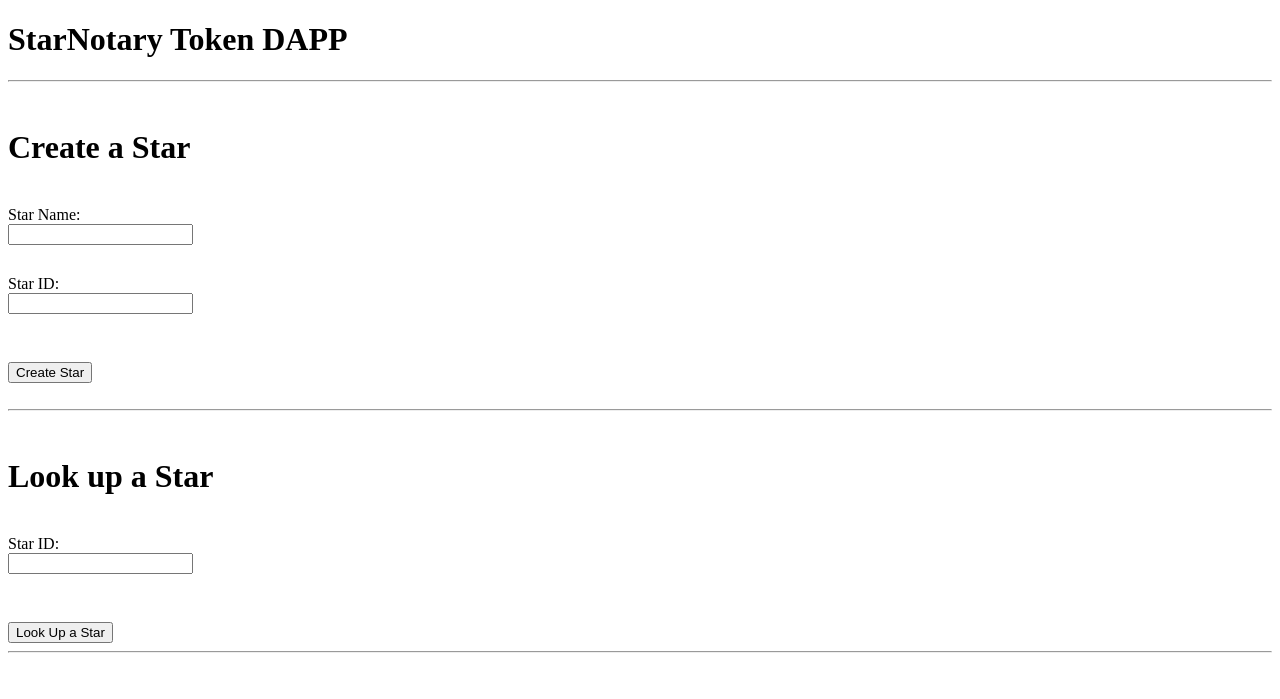
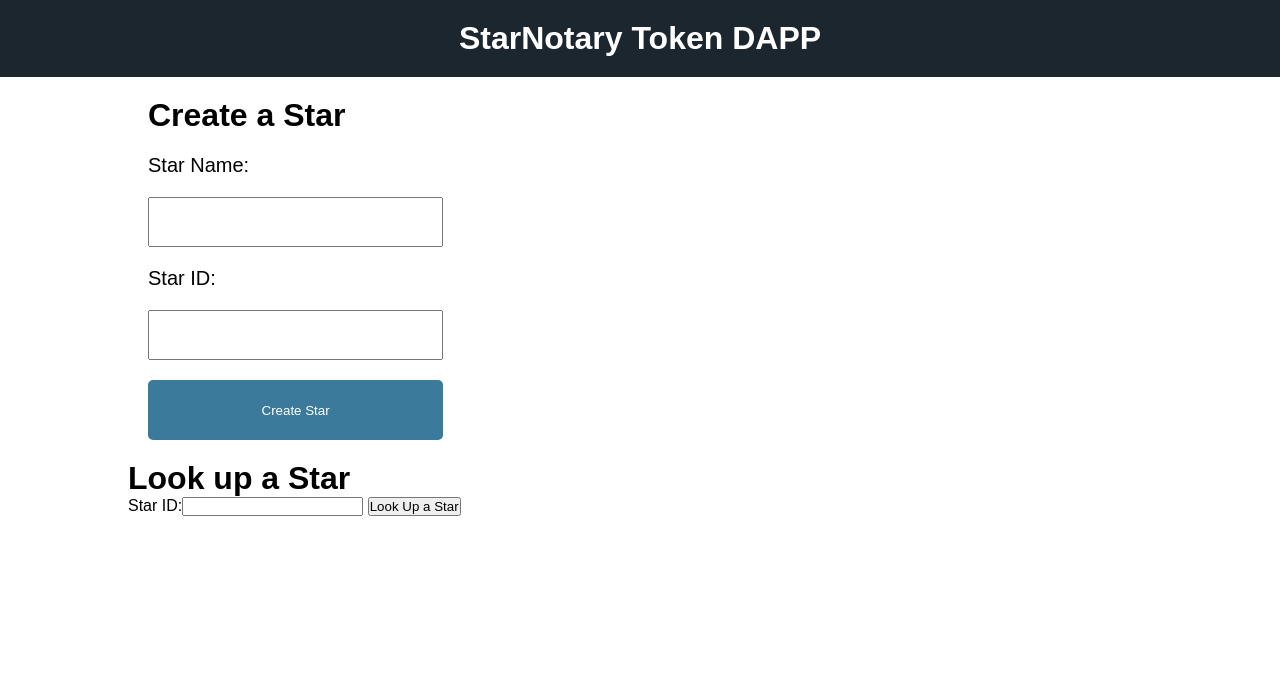
Before and after one commit to AntonioSalazar/starNotary_ERC721, a website built with webpack: page app/src/index.html in a window 1280 px wide. Built offline with nearby package versions, Linux system fonts and the light colour scheme; what web3 would draw is missing.

Commit message:
added styles to the front end

```diff
--- a/app/package.json
+++ b/app/package.json
@@ -9,6 +9,7 @@
   },
   "devDependencies": {
     "copy-webpack-plugin": "^5.0.5",
+    "css-loader": "^5.1.1",
     "webpack": "^4.41.2",
     "webpack-cli": "^3.3.10",
     "webpack-dev-server": "^3.9.0"
--- a/app/src/index.html
+++ b/app/src/index.html
@@ -1,36 +1,106 @@
 <!DOCTYPE html>
-<html>
+<html lang="en">
+  <meta charset="UTF-8">
+  <meta name="viewport" content="width=device-width, initial-scale=1.0">
+  <meta http-equiv="X-UA-Compatible" content="ie=edge">
   <head>
     <title>StarNotary DApp</title>
   </head>
   <style>
-    input {
-      display: block;
-      margin-bottom: 12px;
+    * {
+      margin: 0;
+      padding: 0;
+      box-sizing: border-box;
+      -webkit-box-sizing: border-box;
+      -moz-box-sizing: border-box;
     }
+
+    body {
+      font-family: Arial, Helvetica, sans-serif;
+    }
+    .title{
+      display: flex;
+      justify-content: center;
+      padding: 20px;
+      background: #1C262F;
+    }
+
+    .title h1 {
+      color: #fff;
+    }
+
+    .container{
+      width: 80%;
+      margin: auto;
+    }
+
+    .newstar {
+      padding: 20px;
+    }
+
+    .newstar h1 {
+      margin-bottom: 20px;
+    }
+
+    .newstar button {
+      height: 60px;
+      width: 30%;
+      border-radius: 5px;
+      background: #3B7A9B;
+      color: #fff;
+      border: transparent;
+    }
+
+    .newstar button:hover{
+      box-shadow: 2px 2px 4px #000000;
+      cursor: pointer;
+    }
+
+    .newstar-labels {
+      display: flex;
+      flex-direction: column;
+      font-size: 20px;
+    }
+
+    .newstar-labels input {
+      width: 30%;
+      height: 50px;
+      margin: 20px 0;
+    }
+
+    .newstar-labels input[type="text"]{
+      font-size: 24px;
+    }
+
   </style>
-  <body>
+<body>
+  <div class="title">
     <h1>StarNotary Token DAPP</h1>
+  </div>
 
-  <hr>
+  <div class="container">
+    <div class="newstar">
+      <h1>Create a Star</h1>
+      <div class="newstar-labels">
+        <label for="starName">Star Name:</label><input type="text" id="starName"></input>
+        <label for="starId">Star ID:</label><input type="text" id="starId"></input>
+        <button id="createStar" onclick="App.createStar()">Create Star</button>
+      </div>
+    </div>
 
-  <br>
-    <h1>Create a Star</h1>
-    <br><label for="starName">Star Name:</label><input type="text" id="starName"></input>
-    <br><label for="starId">Star ID:</label><input type="text" id="starId"></input>
-    <br><br><button id="createStar" onclick="App.createStar()">Create Star</button>
-    <br>
-    <br>
-    <hr>
-    <br>
-    <h1>Look up a Star</h1>
-    <br><label for="name">Star ID:</label><input type="text" id="lookid"></input>
-    <br><br><button onclick="App.lookUp()">Look Up a Star</button>
-    <hr>
-    <br>
+
+
+    <div class="lookupstar">
+      <h1>Look up a Star</h1>
+      <label for="name">Star ID:</label><input type="text" id="lookid"></input>
+      <button onclick="App.lookUp()">Look Up a Star</button>
+    </div>
+
+
     <span id="status"></span>
 
     <br>
+  </div>
     <script src="index.js"></script>
-  </body>
+</body>
 </html>
--- a/app/webpack.config.js
+++ b/app/webpack.config.js
@@ -12,4 +12,5 @@ module.exports = {
     new CopyWebpackPlugin([{ from: "./src/index.html", to: "index.html" }]),
   ],
   devServer: { contentBase: path.join(__dirname, "dist"), compress: true },
+
 };
```
Also changed, not shown: 1 other file.
